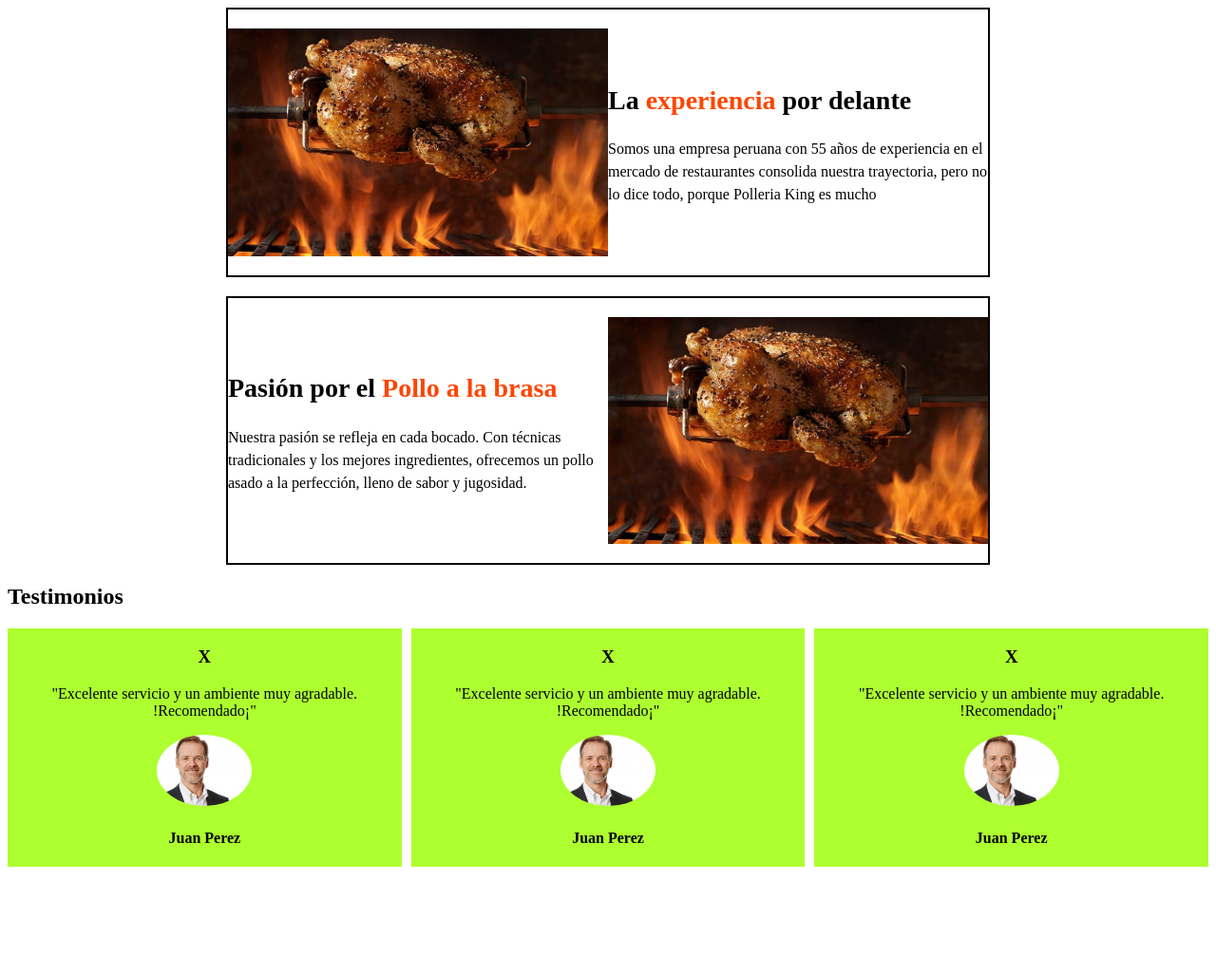
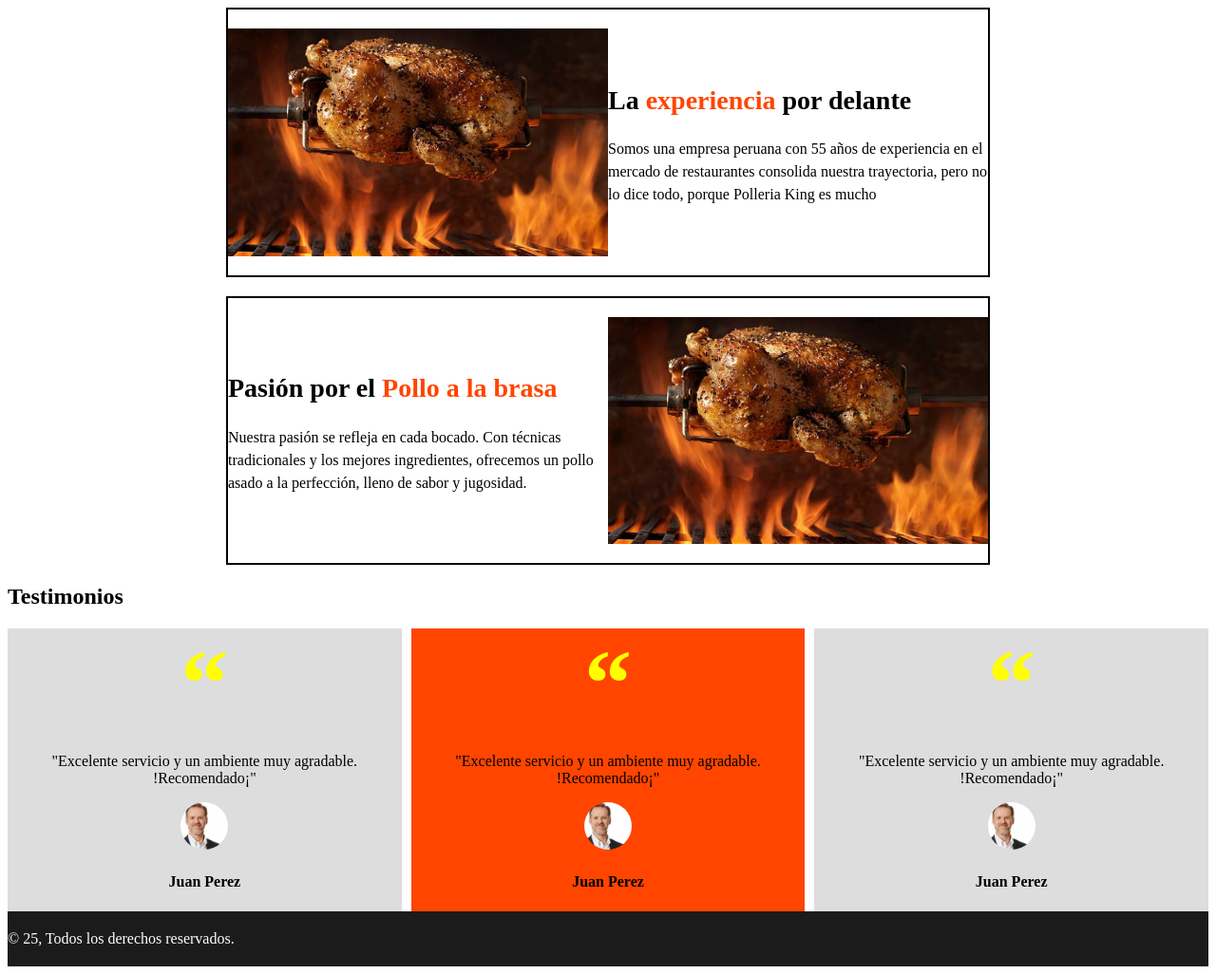
Before and after one commit to KingLuis14/Polleria, a plain HTML site: page index.html in a window 1280 px wide. Shown: the whole page at 95% size. Before the commit the page ends 921 px from the top, so only its background shows below. Drawn offline with Linux system fonts and the light colour scheme.

Commit message:
fecha javascript

```diff
--- /dev/null
+++ b/año.js
@@ -0,0 +1,11 @@
+/* variables y las constantes  */
+
+/*  obtener el elemento mediante su id  */
+
+const miSpan = document.getElementById("footer_año")
+
+/* vamos a insertar un texto
+esto me devuelve el valor del año actual
+*/
+
+miSpan.innerText = new Date().getSeconds()
--- a/estilos.css
+++ b/estilos.css
@@ -70,13 +70,37 @@ img{
 
 
 .comentario{
-    background-color: greenyellow;
+    background-color: rgb(221, 221, 221);
     text-align: center; /* es heredable */
 }
 
+.comentario-naranja{
+    background-color: orangered;
+}
+
+
 .comentario_imagen{
-    max-width: 100px;
+    width: 50px;
+    height: 50px;
+    object-fit: cover;
     border-radius: 50%;
+
+}
+
+.comentario_comilla{
+    font-size: 100px;
+    margin-top: 0; /* con esto eliminamos el estilo por defecto*/
+    margin-bottom: 0;
+    color: yellow;
+}
+
+/*  Footer  */
+
+.footer_principal{
+    background-color: rgb(27, 27, 27);
+    padding-top: 20px;
+    padding-bottom: 20px;
+    color: white;
 }
 
 
--- a/index.html
+++ b/index.html
@@ -30,21 +30,21 @@
     <div class="tablero">
 
         <div class="comentario">
-        <h3>X</h3>
+        <h3 class="comentario_comilla">“</h3>
+        <p>"Excelente servicio y un ambiente muy agradable. !Recomendado¡"</p>
+        <img class="comentario_imagen" src="./img/persona1.jpg" alt="imagen de persona 1">
+        <h4>Juan Perez</h4>
+        </div>
+
+        <div class="comentario comentario-naranja">
+        <h3 class="comentario_comilla">“</h3>
         <p>"Excelente servicio y un ambiente muy agradable. !Recomendado¡"</p>
         <img class="comentario_imagen" src="./img/persona1.jpg" alt="imagen de persona 1">
         <h4>Juan Perez</h4>
         </div>
 
         <div class="comentario">
-        <h3>X</h3>
-        <p>"Excelente servicio y un ambiente muy agradable. !Recomendado¡"</p>
-        <img class="comentario_imagen" src="./img/persona1.jpg" alt="imagen de persona 1">
-        <h4>Juan Perez</h4>
-        </div>
-
-        <div class="comentario">
-        <h3>X</h3>
+        <h3 class="comentario_comilla">“</h3>
         <p>"Excelente servicio y un ambiente muy agradable. !Recomendado¡"</p>
         <img class="comentario_imagen" src="./img/persona1.jpg" alt="imagen de persona 1">
         <h4>Juan Perez</h4>
@@ -52,5 +52,12 @@
 
    </div>
 
+   <footer class="footer_principal">
+    © <span id="footer_año"></span>, Todos los derechos reservados.
+   </footer>
+
+
+   <script src="./año.js"></script>
+
 </body>
 </html>
```
